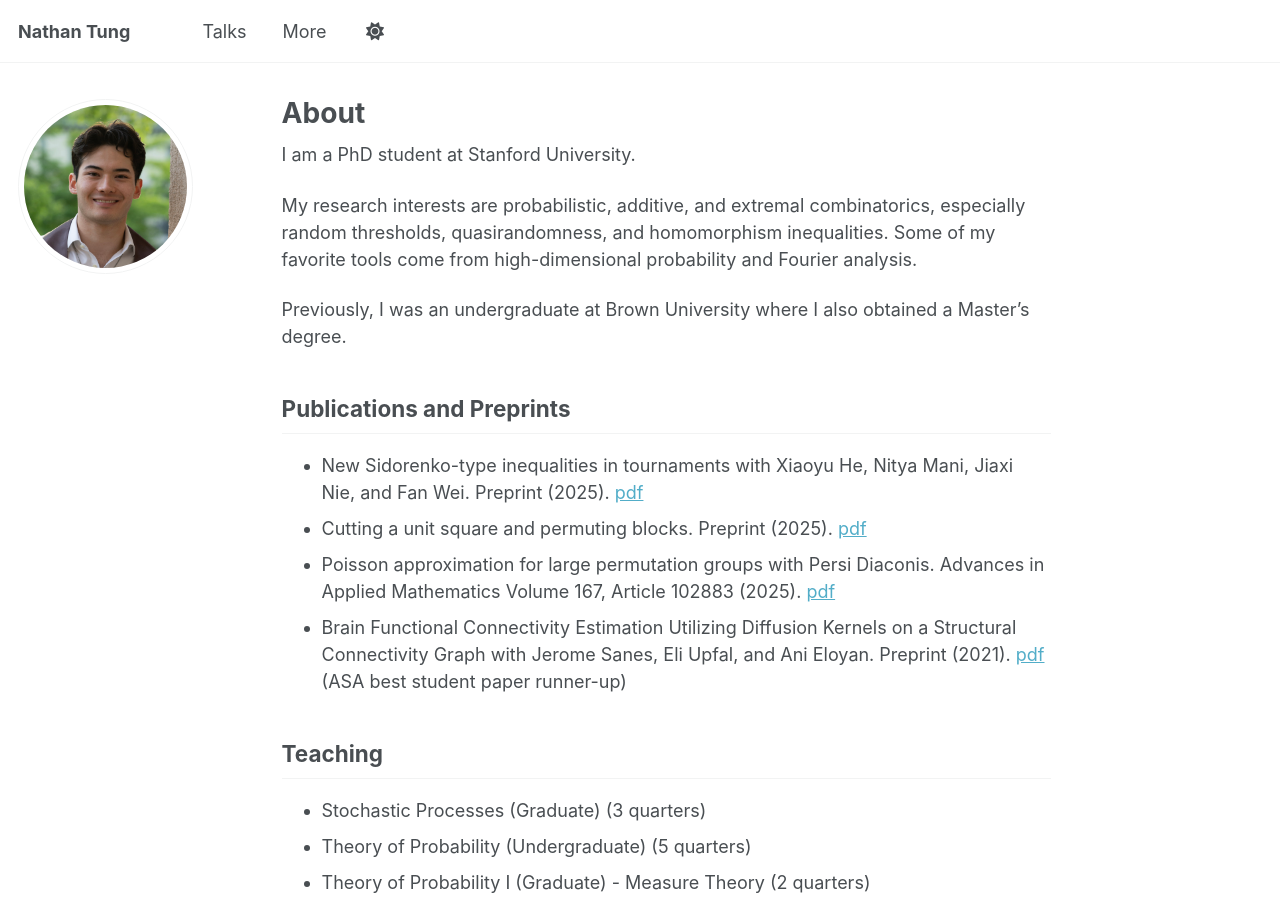
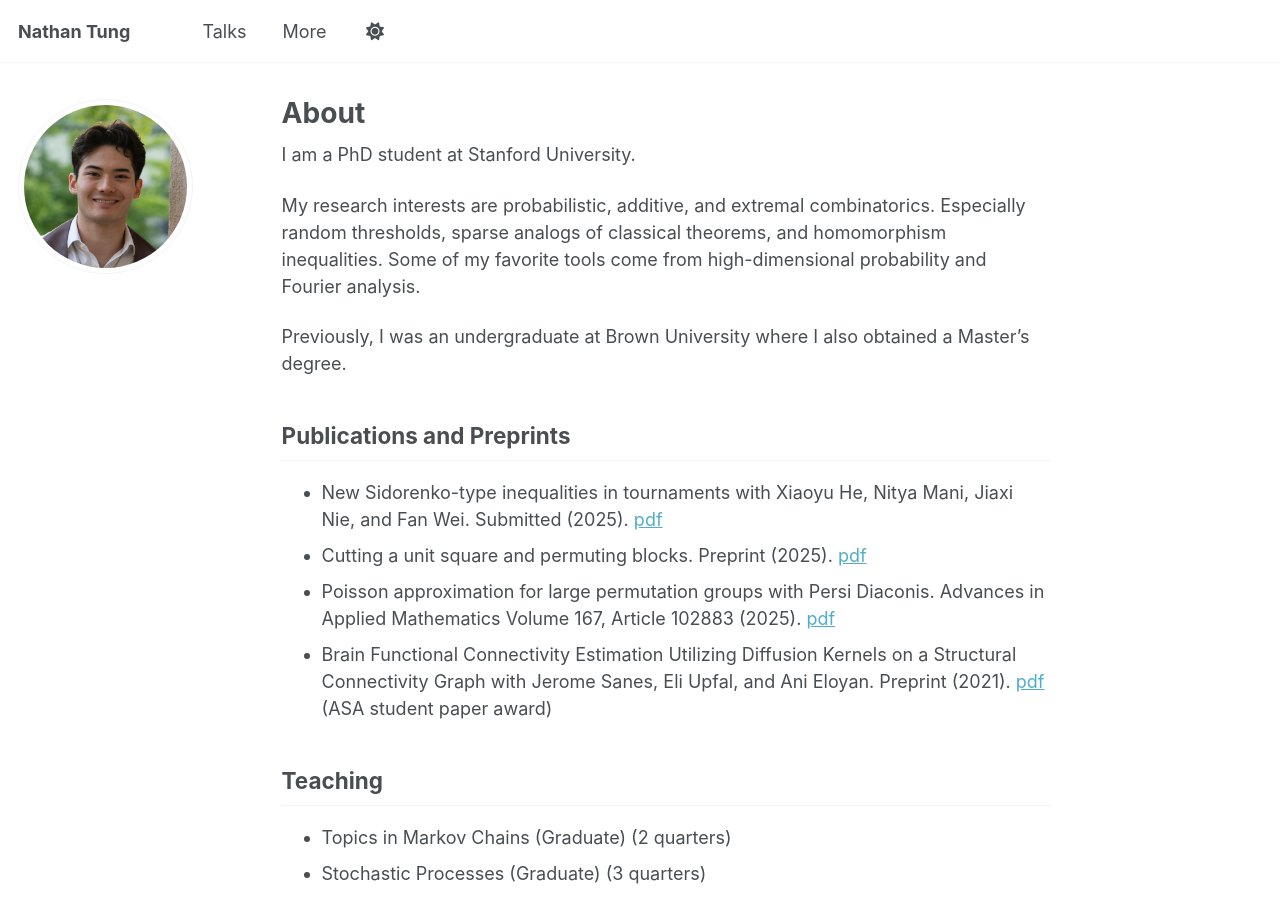
Before and after one commit to njtung/njtung.github.io, a Jekyll site: the page built from _pages/about.md, in a window 1280 px wide and 900 px high. Built offline with Jekyll 4.4.1, drawn with Linux system fonts in a browser that asks for light colours; a script that is not in the unit is left out.

Commit message:
Update about.md

```diff
--- a/_pages/about.md
+++ b/_pages/about.md
@@ -10,7 +10,7 @@ redirect_from:
 
 I am a PhD student at Stanford University.
 
-My research interests are probabilistic, additive, and extremal combinatorics, especially random thresholds, quasirandomness, and homomorphism inequalities. Some of my favorite tools come from high-dimensional probability and Fourier analysis.
+My research interests are probabilistic, additive, and extremal combinatorics. Especially random thresholds, sparse analogs of classical theorems, and homomorphism inequalities. Some of my favorite tools come from high-dimensional probability and Fourier analysis.
 
 <!-- Some things I want to learn more about are ergodic theory and computational complexity. -->
 
@@ -21,15 +21,16 @@ Previously, I was an undergraduate at Brown University where I also obtained a M
 <!-- * Random thresholds in k-out hypergraphs with Anqi Li. In progress (2026++).
 * Linear size independent sets in random Cayley graphs. In progress (2026++).
 * Randomly piercing algebraic sets with Daniel Altman. Coming soon (2025++). -->
-* New Sidorenko-type inequalities in tournaments with Xiaoyu He, Nitya Mani, Jiaxi Nie, and Fan Wei. Preprint (2025). [pdf](https://arxiv.org/abs/2512.11222)
+* New Sidorenko-type inequalities in tournaments with Xiaoyu He, Nitya Mani, Jiaxi Nie, and Fan Wei. Submitted (2025). [pdf](https://arxiv.org/abs/2512.11222)
 * Cutting a unit square and permuting blocks. Preprint (2025). [pdf](https://arxiv.org/abs/2501.13844)
 * Poisson approximation for large permutation groups with Persi Diaconis. Advances in Applied
 Mathematics Volume 167, Article 102883 (2025). [pdf](https://arxiv.org/abs/2408.06611)
 * Brain Functional Connectivity Estimation Utilizing Diffusion Kernels on a Structural Connectivity
-Graph with Jerome Sanes, Eli Upfal, and Ani Eloyan. Preprint (2021). [pdf](https://arxiv.org/abs/2111.08118) (ASA best student paper runner-up)
+Graph with Jerome Sanes, Eli Upfal, and Ani Eloyan. Preprint (2021). [pdf](https://arxiv.org/abs/2111.08118) (ASA student paper award)
 
 ## Teaching
 
+* Topics in Markov Chains (Graduate) (2 quarters)
 * Stochastic Processes (Graduate) (3 quarters)
 * Theory of Probability (Undergraduate) (5 quarters)
 * Theory of Probability I (Graduate) - Measure Theory (2 quarters)
```
